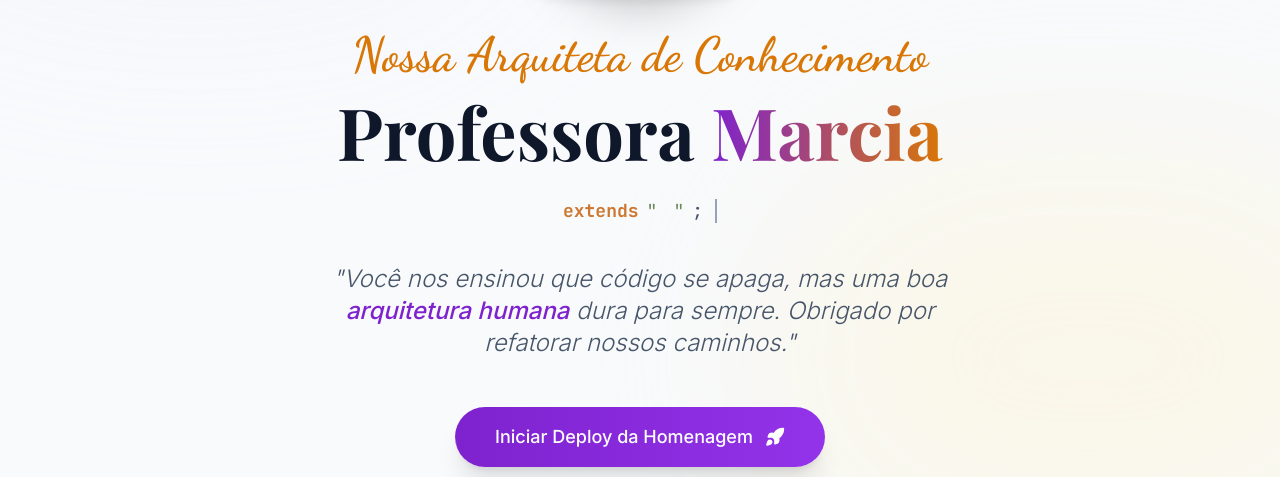
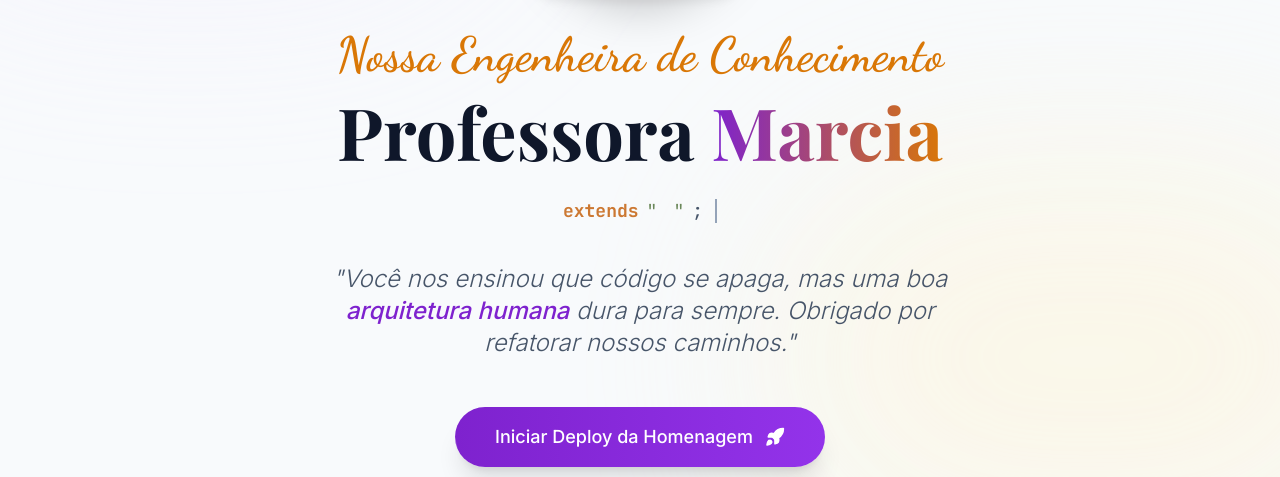
Before and after one commit to aguirre39/marcia_homenageada, a plain HTML site: page index.html in a window 1280 px wide. Shown: the part 323-800 px from the top of the page. Drawn offline with nearby package versions, Linux system fonts and the light colour scheme; a web font is replaced by a local one.

```diff
--- a/index.html
+++ b/index.html
@@ -230,7 +230,7 @@
                 </div>
             </div>
 
-            <span class="block font-script text-3xl md:text-5xl text-marcia-gold mb-4 animate-slide-up" style="animation-delay: 0.2s">Nossa Arquiteta de Conhecimento</span>
+            <span class="block font-script text-3xl md:text-5xl text-marcia-gold mb-4 animate-slide-up" style="animation-delay: 0.2s">Nossa Engenheira de Conhecimento</span>
 
             <h1 class="font-serif text-5xl md:text-7xl font-bold text-slate-900 mb-6 leading-tight animate-slide-up" style="animation-delay: 0.3s">
                 Professora <span class="gradient-text">Marcia</span>
@@ -577,4 +577,5 @@
         }
     </script>
 </body>
+
 </html>
```
